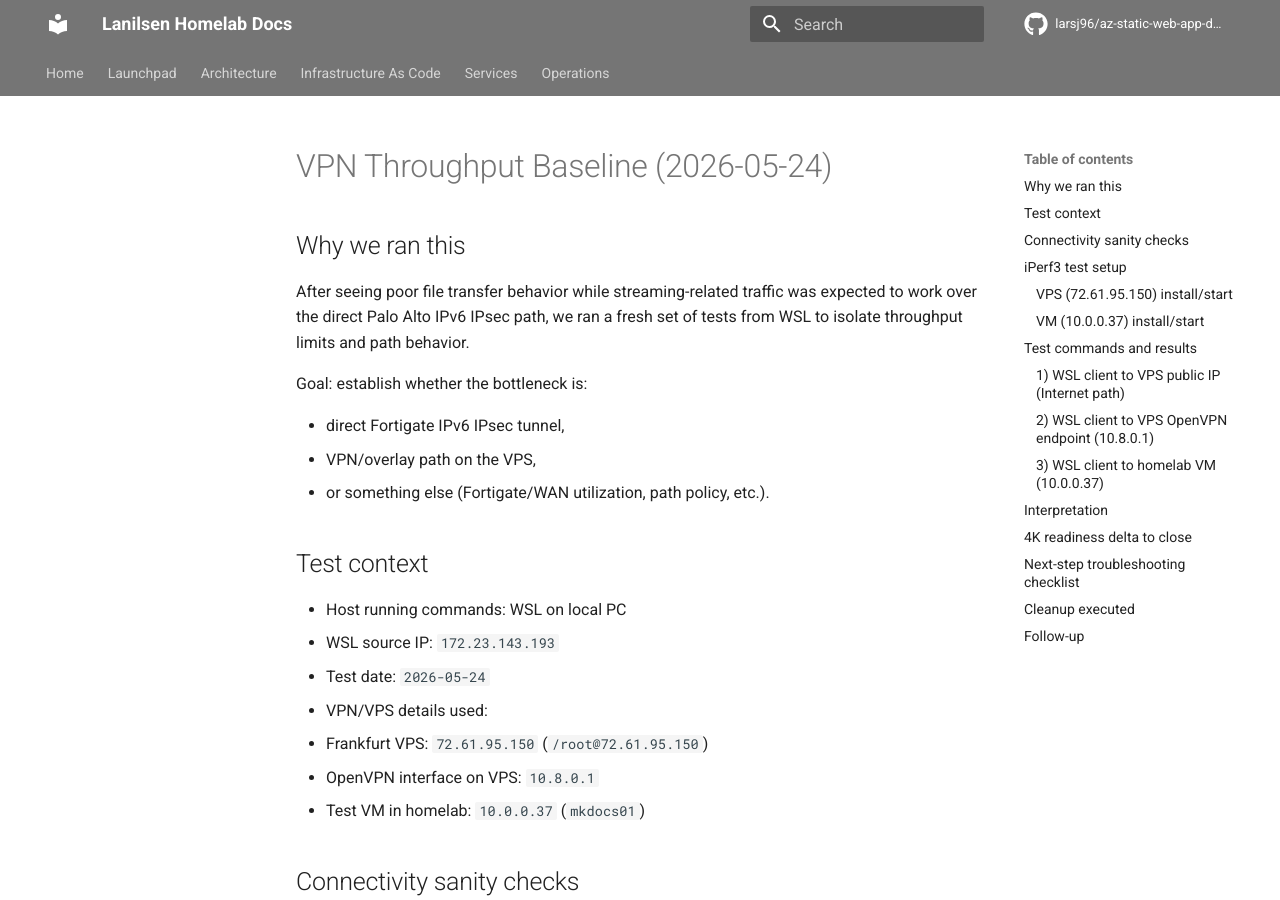
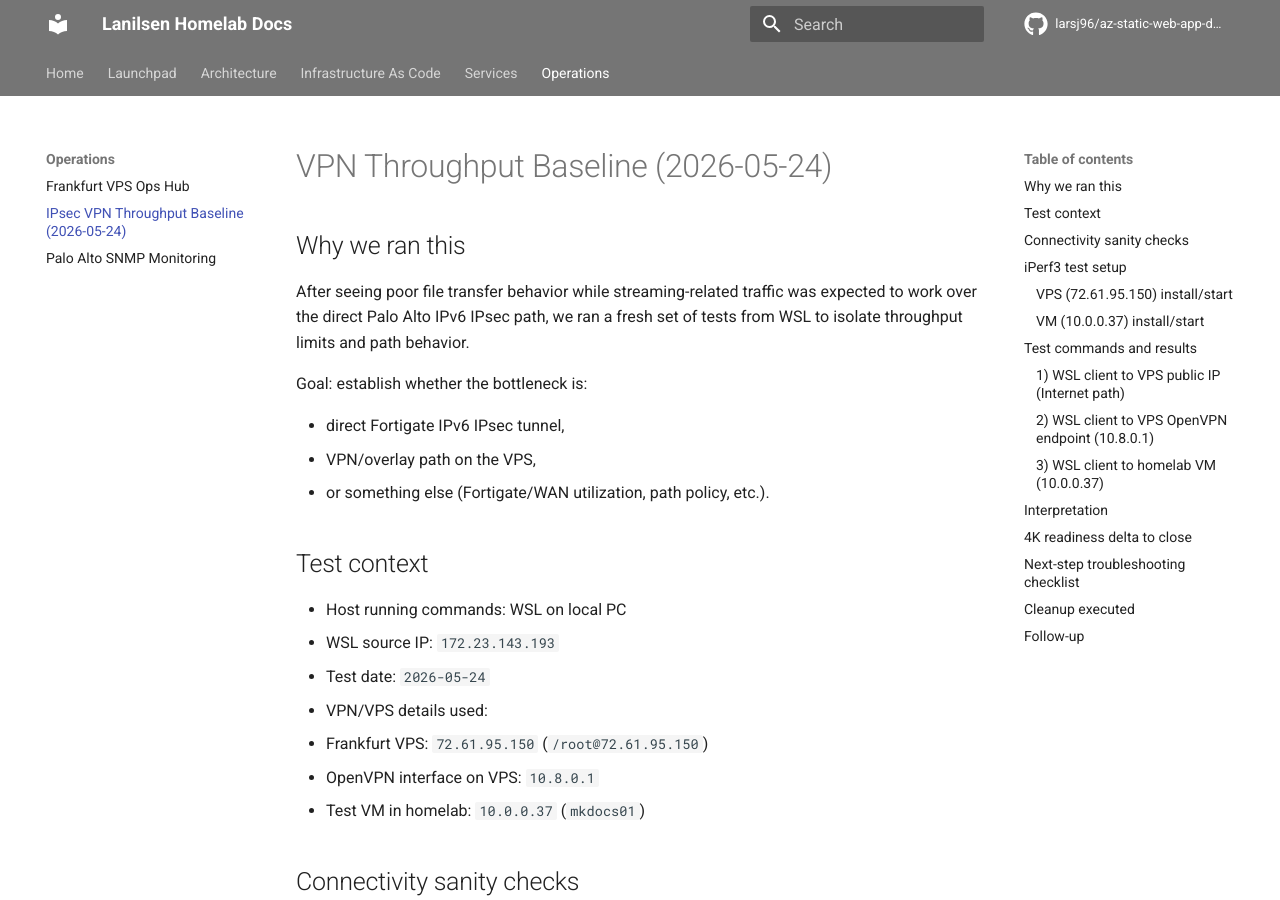
Before and after one commit to larsj96/az-static-web-app-docs, an MkDocs documentation site: the page built from docs/ipsec-vpn-throughput-baseline-2026-05-24.md, in a window 1280 px wide and 900 px high. Built offline with MkDocs 1.6.1 and Material for MkDocs 9.7.7, drawn with Linux system fonts in a browser that asks for light colours; comment, search, counter and statistics services are not loaded.

Commit message:
docs: add vpn throughput baseline to operations nav

```diff
--- a/mkdocs.yml
+++ b/mkdocs.yml
@@ -74,4 +74,5 @@ nav:
       - Cloudflare Tunnel And Plex: cloudflare-tunnel-plex.md
   - Operations:
       - Frankfurt VPS Ops Hub: frankfurt-vps-ops-hub.md
+      - IPsec VPN Throughput Baseline (2026-05-24): ipsec-vpn-throughput-baseline-2026-05-24.md
       - Palo Alto SNMP Monitoring: palo-alto-snmp-monitoring.md
```
